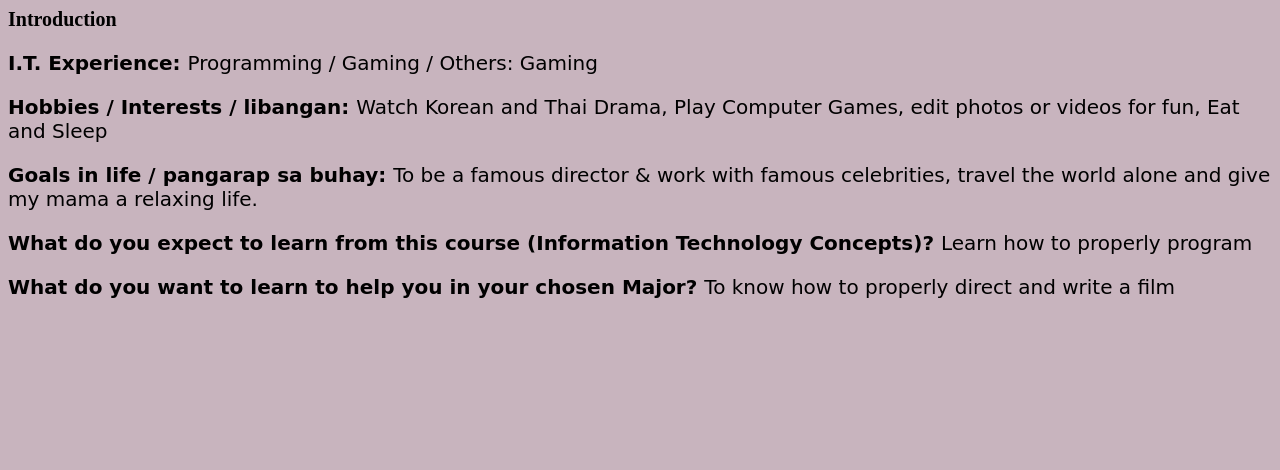
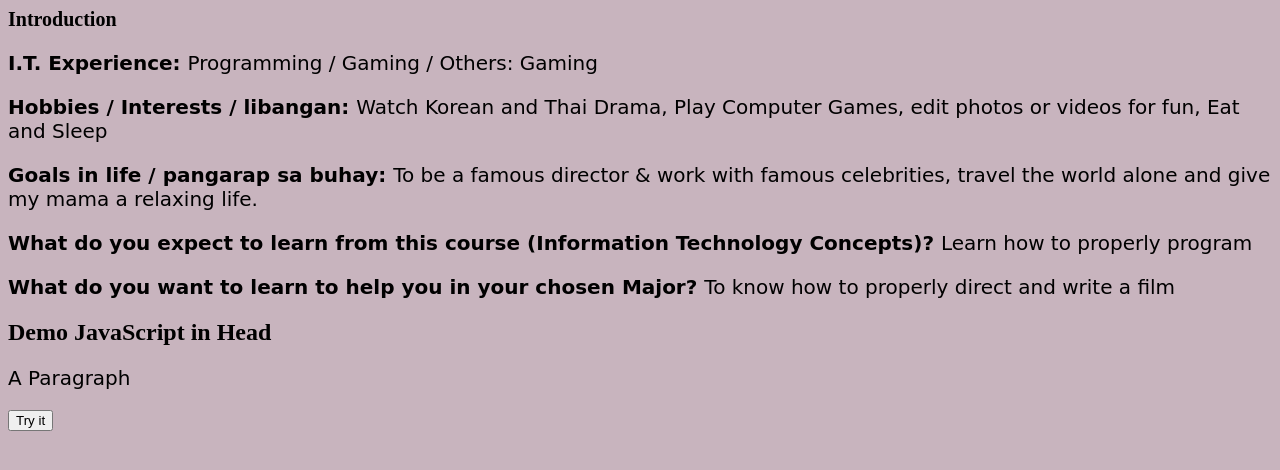
Before and after one commit to KristineDaleYapit/KristineDaleYapit.github.io, a plain HTML site: page index.html in a window 1280 px wide. Drawn offline with Linux system fonts and the light colour scheme.

Commit message:
Update index.html

```diff
--- a/index.html
+++ b/index.html
@@ -11,6 +11,19 @@
 <b> What do you expect to learn from this course (Information Technology Concepts)? </b> Learn how to properly program </p>
 <p>
 <b> What do you want to learn to help you in your chosen Major? </b> To know how to properly direct and write a film </p>
+<head>
+<script>
+function myFunction() {
+  document.getElementById("demo").innerHTML = "Paragraph changed.";
+}
+</script>
+</head>
+<body>
+<h2>Demo JavaScript in Head</h2>
 
+<p id="demo">A Paragraph</p>
+<button type="button" onclick="myFunction()">Try it</button>
+
+</body>
 
 </html>
```
